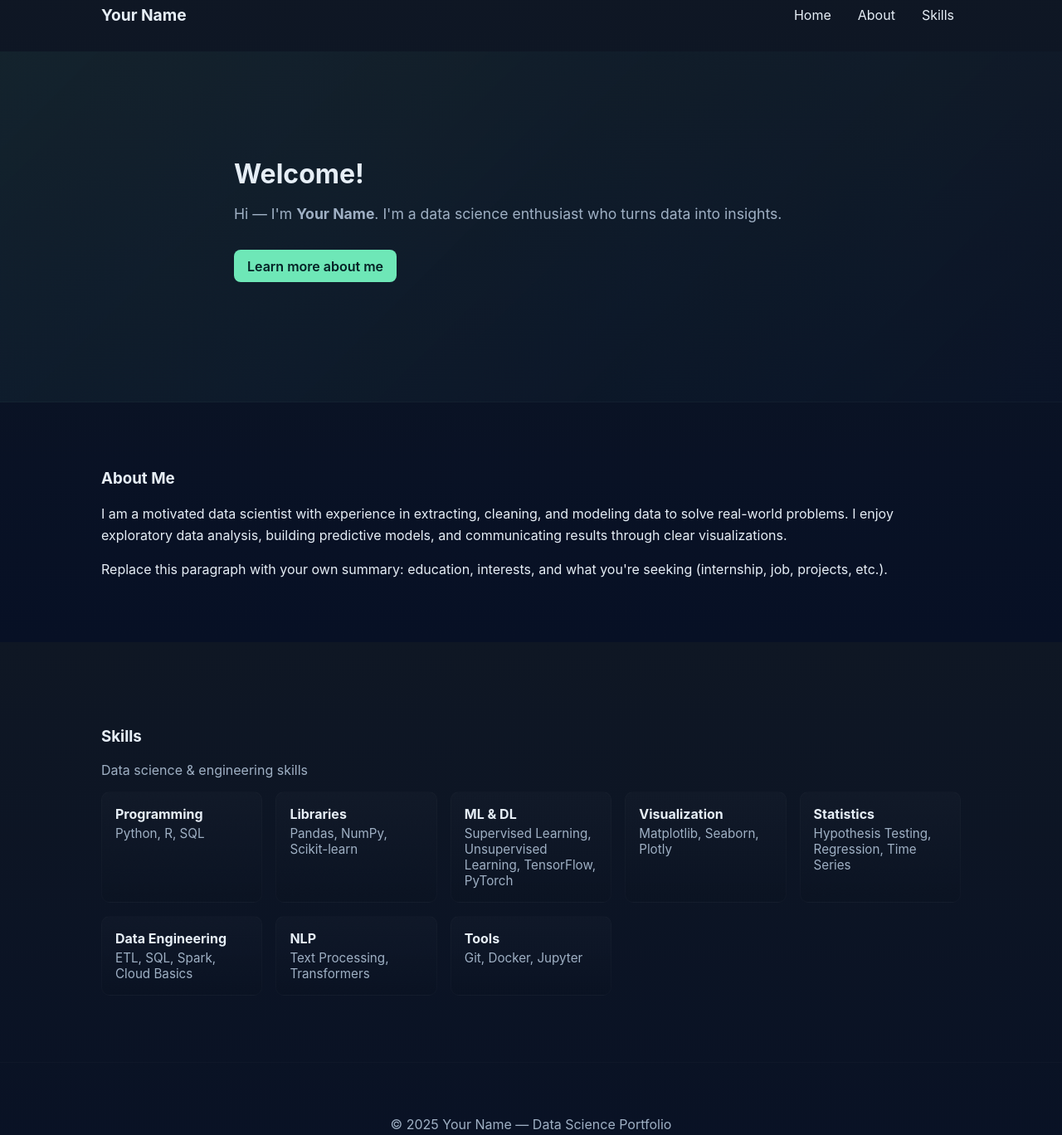
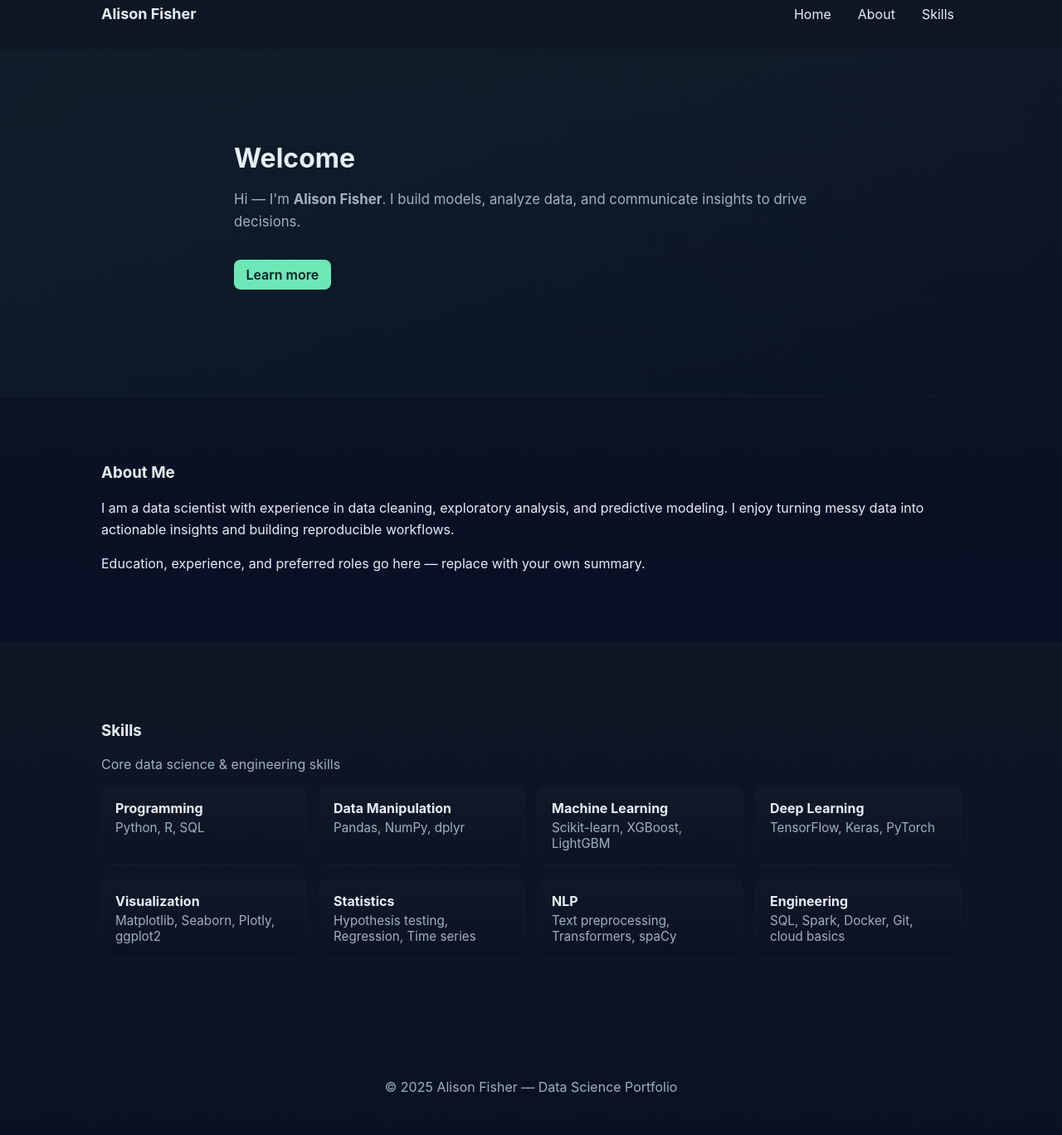
Before and after one commit to CaliAlli87/my-portfolio, a plain HTML site: page my-portfolio/index.html in a window 1280 px wide. Shown: the part 26-1394 px from the top of the page at 83% size. Drawn offline with Linux system fonts and the light colour scheme.

Commit message:
Portfolio website files

```diff
--- a/my-portfolio/index.html
+++ b/my-portfolio/index.html
@@ -3,14 +3,14 @@
   <head>
     <meta charset="utf-8">
     <meta name="viewport" content="width=device-width, initial-scale=1">
-  <title>My Portfolio</title>
+    <title>Portfolio — Alison Fisher</title>
     <link rel="stylesheet" href="styles.css">
   </head>
   <body>
     <header class="site-header">
       <div class="container header-inner">
-      <h1 class="site-title">Your Name</h1>
-      <nav class="site-nav">
+        <h1 class="site-title">Alison Fisher</h1>
+        <nav class="site-nav" aria-label="Main navigation">
           <ul>
             <li><a href="#home">Home</a></li>
             <li><a href="#about">About</a></li>
@@ -22,35 +22,38 @@
     </header>
 
     <main>
+      <!-- Hero -->
       <section id="home" class="hero">
         <div class="container hero-inner">
-        <h2>Welcome!</h2>
-        <p class="lead">Hi — I'm <strong>Your Name</strong>. I'm a data science enthusiast who turns data into insights.</p>
-        <p><a class="cta" href="#about">Learn more about me</a></p>
+          <h2 class="hero-title">Welcome</h2>
+          <p class="lead">Hi — I'm <strong>Alison Fisher</strong>. I build models, analyze data, and communicate insights to drive decisions.</p>
+          <p><a class="cta" href="#about">Learn more</a></p>
         </div>
       </section>
 
+      <!-- About -->
       <section id="about" class="about">
         <div class="container">
           <h3>About Me</h3>
-        <p>I am a motivated data scientist with experience in extracting, cleaning, and modeling data to solve real-world problems. I enjoy exploratory data analysis, building predictive models, and communicating results through clear visualizations.</p>
-        <p>Replace this paragraph with your own summary: education, interests, and what you're seeking (internship, job, projects, etc.).</p>
+          <p>I am a data scientist with experience in data cleaning, exploratory analysis, and predictive modeling. I enjoy turning messy data into actionable insights and building reproducible workflows.</p>
+          <p>Education, experience, and preferred roles go here — replace with your own summary.</p>
         </div>
       </section>
 
+      <!-- Skills -->
       <section id="skills" class="skills">
         <div class="container">
           <h3>Skills</h3>
-        <p class="muted">Data science & engineering skills</p>
+          <p class="muted">Core data science & engineering skills</p>
           <div class="skill-grid">
             <div class="skill-card"><h4>Programming</h4><p>Python, R, SQL</p></div>
-          <div class="skill-card"><h4>Libraries</h4><p>Pandas, NumPy, Scikit-learn</p></div>
-          <div class="skill-card"><h4>ML & DL</h4><p>Supervised Learning, Unsupervised Learning, TensorFlow, PyTorch</p></div>
-          <div class="skill-card"><h4>Visualization</h4><p>Matplotlib, Seaborn, Plotly</p></div>
-          <div class="skill-card"><h4>Statistics</h4><p>Hypothesis Testing, Regression, Time Series</p></div>
-          <div class="skill-card"><h4>Data Engineering</h4><p>ETL, SQL, Spark, Cloud Basics</p></div>
-          <div class="skill-card"><h4>NLP</h4><p>Text Processing, Transformers</p></div>
-          <div class="skill-card"><h4>Tools</h4><p>Git, Docker, Jupyter</p></div>
+            <div class="skill-card"><h4>Data Manipulation</h4><p>Pandas, NumPy, dplyr</p></div>
+            <div class="skill-card"><h4>Machine Learning</h4><p>Scikit-learn, XGBoost, LightGBM</p></div>
+            <div class="skill-card"><h4>Deep Learning</h4><p>TensorFlow, Keras, PyTorch</p></div>
+            <div class="skill-card"><h4>Visualization</h4><p>Matplotlib, Seaborn, Plotly, ggplot2</p></div>
+            <div class="skill-card"><h4>Statistics</h4><p>Hypothesis testing, Regression, Time series</p></div>
+            <div class="skill-card"><h4>NLP</h4><p>Text preprocessing, Transformers, spaCy</p></div>
+            <div class="skill-card"><h4>Engineering</h4><p>SQL, Spark, Docker, Git, cloud basics</p></div>
           </div>
         </div>
       </section>
@@ -58,18 +61,19 @@
 
     <footer class="site-footer">
         <div class="container">
-      <p>&copy; <span id="year"></span> Your Name — Data Science Portfolio</p>
+        <p>&copy; <span id="year"></span> Alison Fisher — Data Science Portfolio</p>
       </div>
     </footer>
 
     <script>
-    // Small script: fill current year and simple nav toggle for small screens
-    document.getElementById('year').textContent = new Date().getFullYear();
+      // fill current year
+      const yearEl = document.getElementById('year');
+      if (yearEl) yearEl.textContent = new Date().getFullYear();
+
+      // mobile nav toggle
       const toggle = document.querySelector('.nav-toggle');
       const nav = document.querySelector('.site-nav');
-    toggle.addEventListener('click', () => {
-      nav.classList.toggle('open');
-    });
+      if (toggle && nav) toggle.addEventListener('click', () => nav.classList.toggle('open'));
     </script>
   </body>
 </html>
--- a/my-portfolio/styles.css
+++ b/my-portfolio/styles.css
@@ -1,29 +1,32 @@
-/* Basic, clean styles for the portfolio scaffold */
+/* Clean, minimal styles for the portfolio scaffold */
 :root{
-  --bg:#0f1724;
-  --card:#0b1220;
-  --accent:#6ee7b7;
-  --text:#e6eef6;
-  --muted:#9fb0c4;
-  --container:1100px;
-  font-family:Inter, ui-sans-serif, system-ui, -apple-system, "Segoe UI", Roboto, "Helvetica Neue", Arial;
+  --bg: #0f1724;
+  --card: #0b1220;
+  --accent: #6ee7b7;
+  --text: #e6eef6;
+  --muted: #9fb0c4;
+  --container: 1100px;
+  --radius: 10px;
+  font-family: Inter, ui-sans-serif, system-ui, -apple-system, "Segoe UI", Roboto, "Helvetica Neue", Arial;
 }
+
 *{box-sizing:border-box}
 html,body{height:100%;margin:0;background:linear-gradient(180deg,var(--bg),#071025);color:var(--text);}
 .container{max-width:var(--container);margin:0 auto;padding:2rem}
+
 .header-inner{display:flex;align-items:center;justify-content:space-between;gap:1rem}
-.site-title{font-size:1.2rem;margin:0}
+.site-title{font-size:1.125rem;margin:0}
 .site-nav ul{list-style:none;margin:0;padding:0;display:flex;gap:1rem}
 .site-nav a{color:var(--text);text-decoration:none;padding:.25rem .5rem;border-radius:6px}
 .site-nav a:hover{background:rgba(255,255,255,0.03)}
 .nav-toggle{display:none;background:transparent;border:0;color:var(--text);font-size:1.4rem}
 
 /* Hero */
-.hero{padding:6rem 0;background:linear-gradient(135deg,rgba(110,231,183,0.06),rgba(13,27,49,0.2));border-bottom:1px solid rgba(255,255,255,0.02)}
+.hero{padding:5rem 0;background:linear-gradient(135deg,rgba(110,231,183,0.04),rgba(13,27,49,0.08));border-bottom:1px solid rgba(255,255,255,0.02)}
 .hero-inner{max-width:780px}
-.hero h2{font-size:2rem;margin:0 0 .5rem}
-.lead{font-size:1.1rem;color:var(--muted)}
-.cta{display:inline-block;margin-top:1rem;padding:.6rem 1rem;background:var(--accent);color:#042024;border-radius:8px;text-decoration:none;font-weight:600}
+.hero-title{font-size:2rem;margin:0 0 .5rem}
+.lead{font-size:1.05rem;color:var(--muted);line-height:1.6}
+.cta{display:inline-block;margin-top:1rem;padding:.5rem .9rem;background:var(--accent);color:#042024;border-radius:8px;text-decoration:none;font-weight:600}
 
 /* About */
 .about{padding:3rem 0}
@@ -34,8 +37,8 @@ html,body{height:100%;margin:0;background:linear-gradient(180deg,var(--bg),#0710
 .skills{padding:3rem 0}
 .skills h3{margin-top:0}
 .muted{color:var(--muted);margin-bottom:1rem}
-.skill-grid{display:grid;grid-template-columns:repeat(auto-fit,minmax(180px,1fr));gap:1rem}
-.skill-card{background:linear-gradient(180deg, rgba(255,255,255,0.02), rgba(0,0,0,0.03));padding:1rem;border-radius:10px;border:1px solid rgba(255,255,255,0.02)}
+.skill-grid{display:grid;grid-template-columns:repeat(auto-fit,minmax(200px,1fr));gap:1rem}
+.skill-card{background:linear-gradient(180deg, rgba(255,255,255,0.02), rgba(0,0,0,0.03));padding:1rem;border-radius:var(--radius);border:1px solid rgba(255,255,255,0.02)}
 .skill-card h4{margin:0 0 .25rem}
 .skill-card p{margin:0;color:var(--muted);font-size:.95rem}
 
```
Also changed, not shown: 2 other files. Lines whose indentation alone changed are shown as unchanged.
